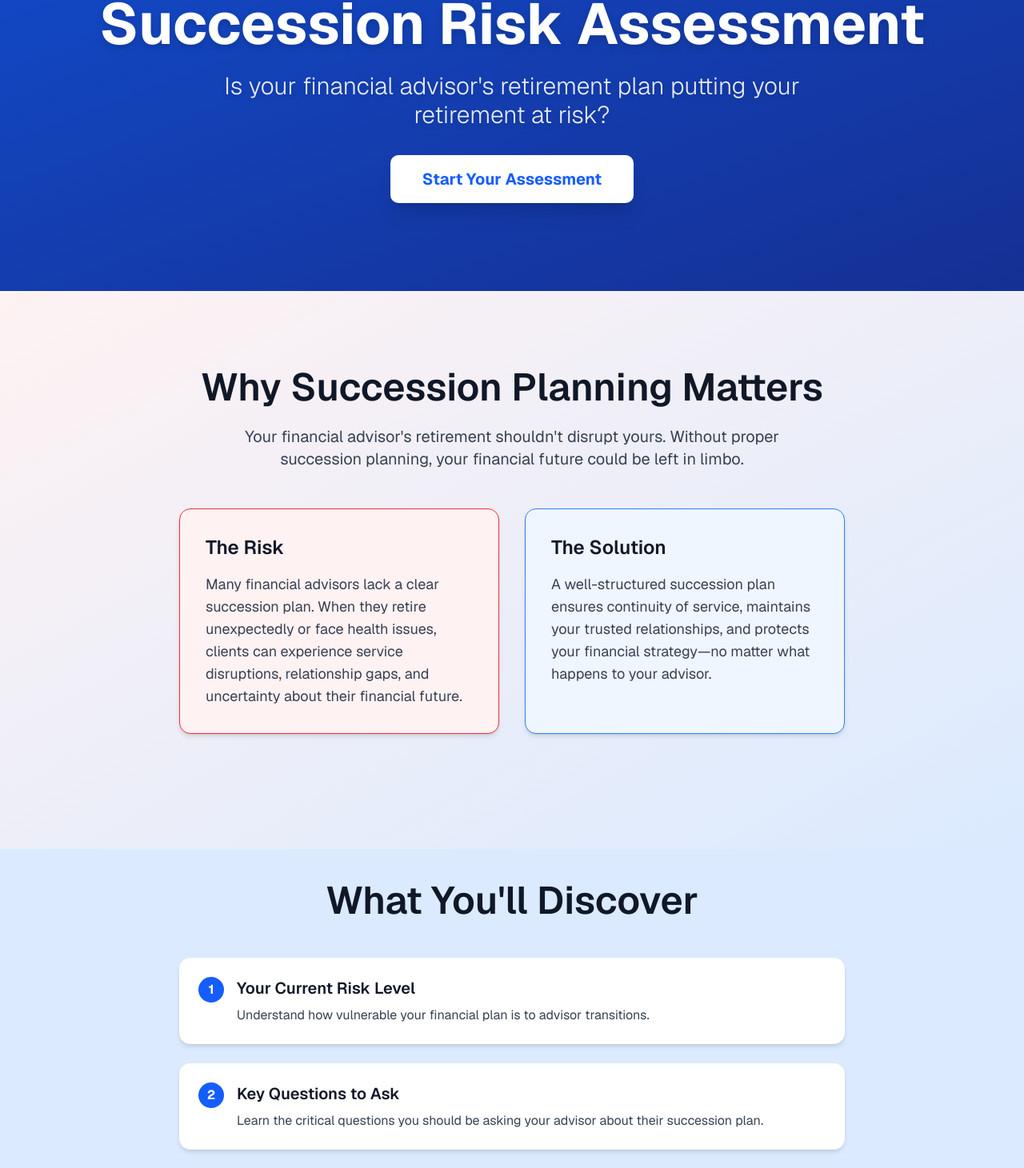
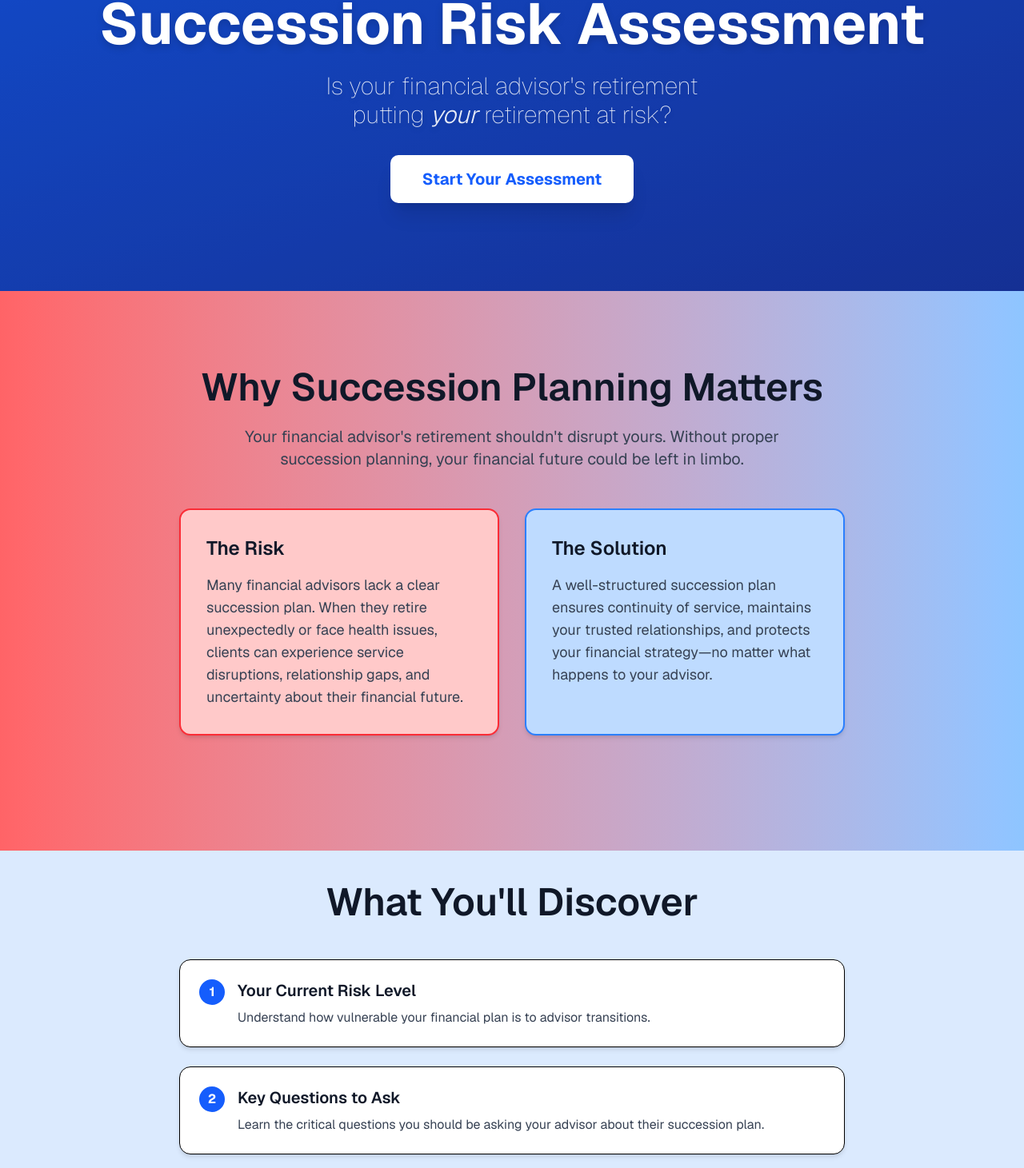
Before and after one commit to m4cbeth/gm-demo, a Next.js app: page /succession-assessment in a window 1280 px wide. Shown: the part 239-1700 px from the top of the page at 80% size. Built offline with nearby package versions, Linux system fonts and the light colour scheme.

Commit message:
changes in styling

```diff
--- a/app/page.tsx
+++ b/app/page.tsx
@@ -24,7 +24,7 @@ export default function Home() {
             <h1 className="bg-black/70 rounded-2xl py-3 text-4xl sm:text-5xl md:text-4xl lg:text-4xl font-bold text-blue-600 mb-4 drop-shadow-lg">
               Complete Wealth <br />&<br /> Financial Management
             </h1>
-            <h2 className="bg-black/70 rounded-2xl p-4 lg:p-4 text-2xl sm:text-2xl md:text-3xl lg:text-4xl text-white font-medium drop-shadow-md">
+            <h2 className="bg-black/70 rounded-2xl p-4 lg:p-4 text-2xl sm:text-2xl md:text-3xl text-white font-medium drop-shadow-md">
               {`Your advisor's retirement shouldn't disrupt yours`}
             </h2>
           </div>
--- a/app/succession-assessment/page.tsx
+++ b/app/succession-assessment/page.tsx
@@ -14,8 +14,8 @@ export default function SuccessionAssessment() {
                         <h1 className="text-4xl sm:text-5xl md:text-6xl lg:text-7xl font-bold text-white mb-6 drop-shadow-lg">
                             Succession Risk Assessment
                         </h1>
-                        <p className="text-xl font-light sm:text-2xl md:text-3xl text-white/90  max-w-3xl mx-auto drop-shadow-md mb-8">
-                            Is your financial advisor's retirement plan putting your retirement at risk?
+                        <p className="text-xl font-thin sm:text-2xl md:text-3xl text-white/90  max-w-3xl mx-auto drop-shadow-md mb-8">
+                            Is your financial advisor's retirement <br/> putting <span className="italic font-light">your</span> retirement at risk?
                         </p>
                         <a
                             href="#start"
@@ -27,7 +27,7 @@ export default function SuccessionAssessment() {
                 </section>
 
                 {/* Why It Matters Section */}
-                <section className="bg-linear-to-br from-red-50 to-blue-100 py-16 sm:py-20 md:py-24">
+                <section className="bg-linear-to-b md:bg-linear-to-r from-red-400 to-blue-300 py-16 sm:py-20 md:py-24">
                     <div className="max-w-4xl mx-auto px-4 sm:px-6 lg:px-8">
                         <div className="text-center mb-12 ">
                             <h2 className="text-3xl sm:text-4xl md:text-5xl font-semibold text-gray-900 mb-6">
@@ -39,7 +39,7 @@ export default function SuccessionAssessment() {
                         </div>
 
                         <div className="grid md:grid-cols-2 gap-8 mb-12">
-                            <div className="bg-red-50 border border-red-500 rounded-xl p-8 shadow-md">
+                            <div className="bg-red-200 border-2 border-red-500 rounded-xl p-8 shadow-md">
                                 <h3 className="text-2xl font-semibold text-gray-900 mb-4">
                                     The Risk
                                 </h3>
@@ -48,7 +48,7 @@ export default function SuccessionAssessment() {
                                 </p>
                             </div>
 
-                            <div className="bg-blue-50 border border-blue-500 rounded-xl p-8 shadow-md">
+                            <div className="bg-blue-200 border-2 border-blue-500 rounded-xl p-8 shadow-md">
                                 <h3 className="text-2xl font-semibold text-gray-900 mb-4">
                                     The Solution
                                 </h3>
@@ -68,7 +68,7 @@ export default function SuccessionAssessment() {
                         </h2>
 
                         <div className="space-y-6 mb-12">
-                            <div className="bg-white rounded-xl p-6 shadow-md flex items-start gap-4">
+                            <div className="bg-white border border-black rounded-xl p-6 shadow-md flex items-start gap-4">
                                 <div className="shrink-0 w-8 h-8 bg-blue-600 rounded-full flex items-center justify-center text-white font-bold">
                                     1
                                 </div>
@@ -82,7 +82,7 @@ export default function SuccessionAssessment() {
                                 </div>
                             </div>
 
-                            <div className="bg-white rounded-xl p-6 shadow-md flex items-start gap-4">
+                            <div className="bg-white border border-black rounded-xl p-6 shadow-md flex items-start gap-4">
                                 <div className="shrink-0 w-8 h-8 bg-blue-600 rounded-full flex items-center justify-center text-white font-bold">
                                     2
                                 </div>
@@ -96,7 +96,7 @@ export default function SuccessionAssessment() {
                                 </div>
                             </div>
 
-                            <div className="bg-white rounded-xl p-6 shadow-md flex items-start gap-4">
+                            <div className="bg-white border border-black rounded-xl p-6 shadow-md flex items-start gap-4">
                                 <div className="shrink-0 w-8 h-8 bg-blue-600 rounded-full flex items-center justify-center text-white font-bold">
                                     3
                                 </div>
```
